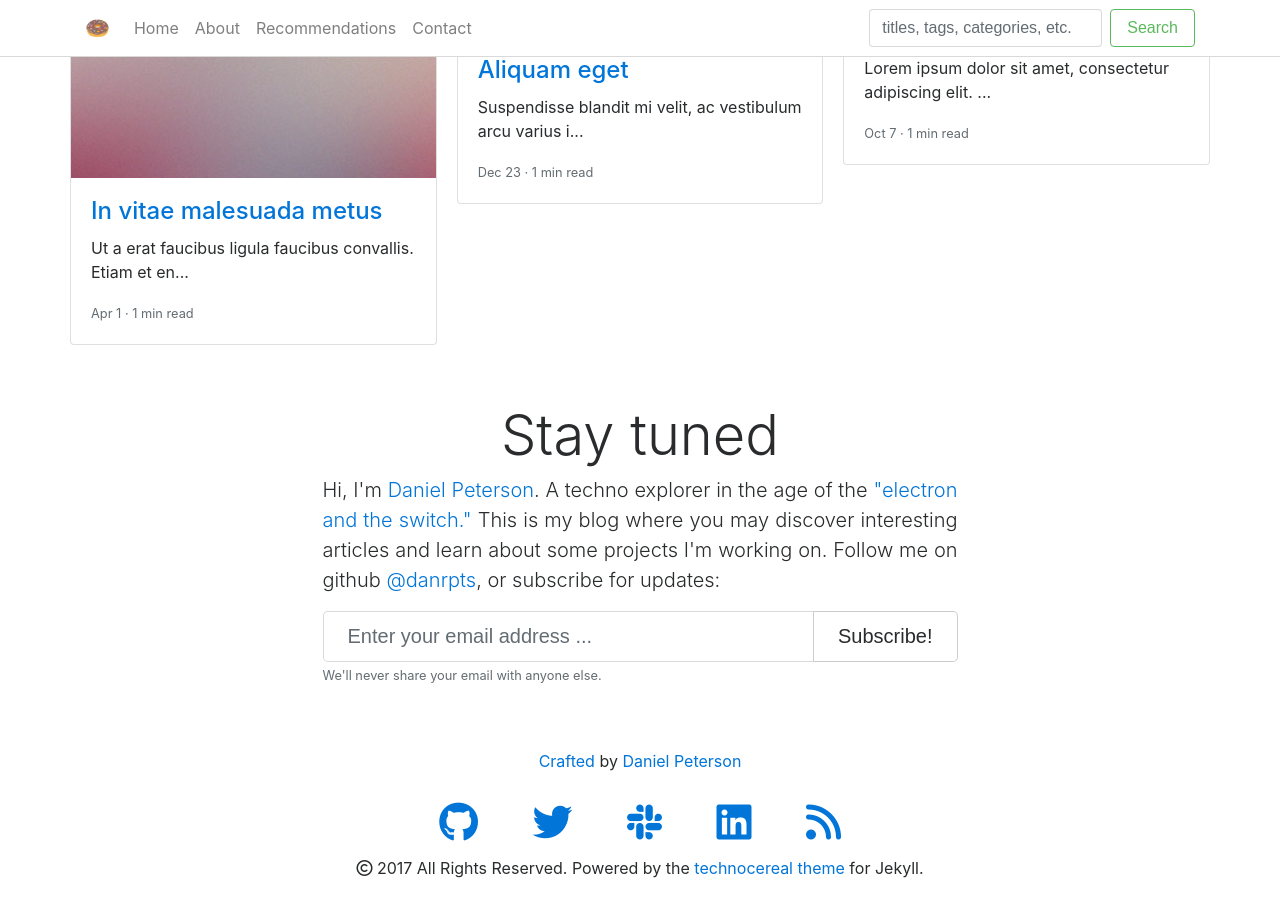
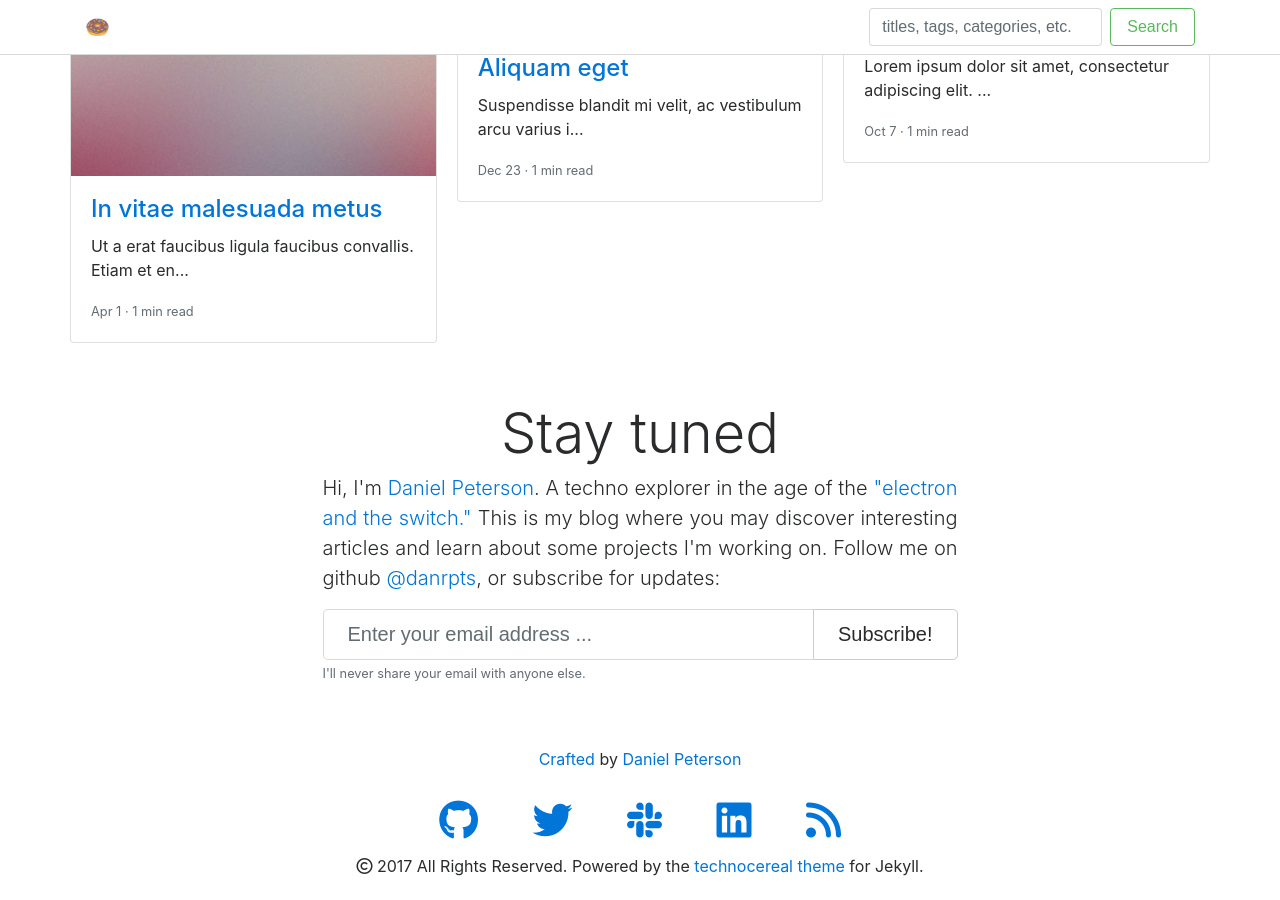
Before and after one commit to danrpts/danrpts.github.io, a Jekyll site: the page built from index.html, in a window 1280 px wide and 900 px high, scrolled down 789 px. Built offline with Jekyll 4.4.1, drawn with Linux system fonts in a browser that asks for light colours; nearby versions of some CDN libraries; emoji names are drawn with the system emoji font; some web fonts are replaced.

Commit message:
update 404 page

```diff
--- a/_includes/navbar.html
+++ b/_includes/navbar.html
@@ -8,18 +8,7 @@
     </a>
     <div class="collapse navbar-collapse" id="navbarSupportedContent">
       <ul class="navbar-nav mr-auto">
-        <li class="nav-item">
-          <a class="nav-link" href="#">Home</a>
-        </li>
-        <li class="nav-item">
-          <a class="nav-link" href="#">About</a>
-        </li>
-        <li class="nav-item">
-          <a class="nav-link" href="#">Recommendations</a>
-        </li>
-        <li class="nav-item">
-          <a class="nav-link" href="#">Contact</a>
-        </li>
+
       </ul>
       <form class="form-inline my-2 my-lg-0">
         <input class="form-control mr-sm-2 lead" type="text" placeholder="titles, tags, categories, etc.">
--- a/_includes/subscribe.html
+++ b/_includes/subscribe.html
@@ -16,7 +16,7 @@
                 </span>
               </div>
             </div>
-            <small id="emailHelp" class="form-text text-muted text-left">We'll never share your email with anyone else.</small>
+            <small id="emailHelp" class="form-text text-muted text-left">I'll never share your email with anyone else.</small>
           </div>
         </form>
       </div>
```
Also changed, not shown: 404.html (+7 -4 lines), TODO.md (+2 -0 lines).
